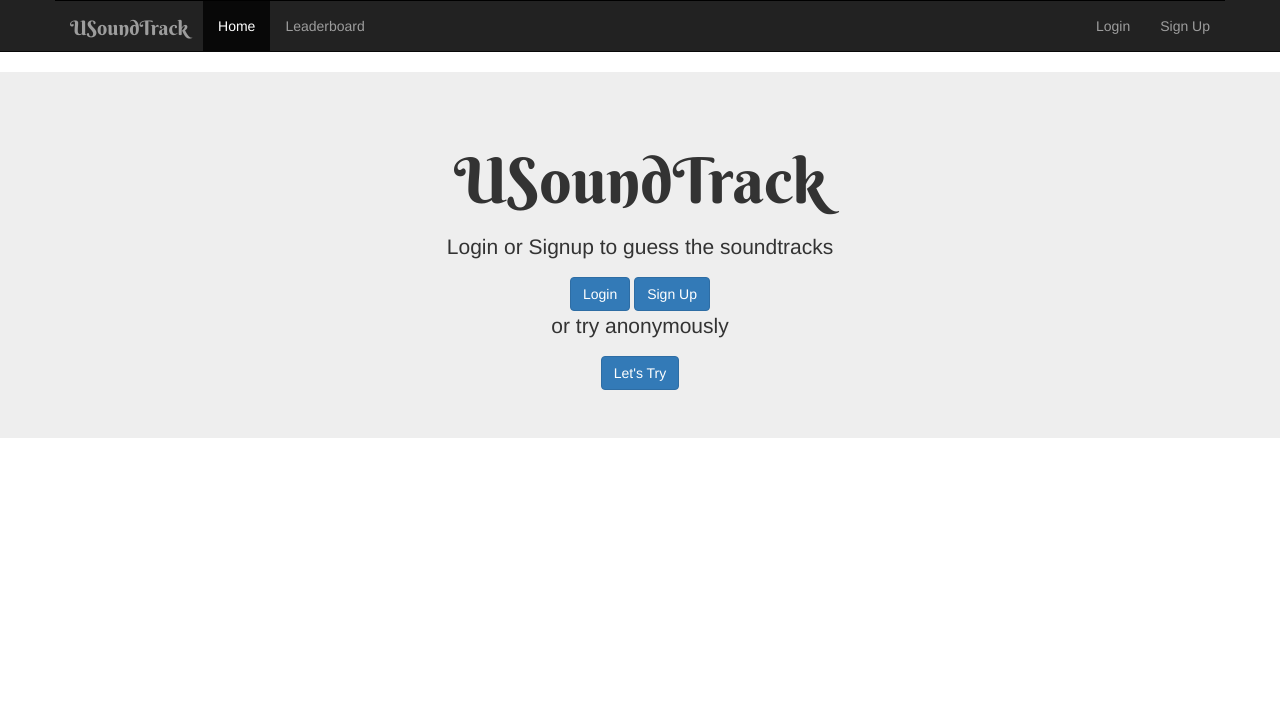
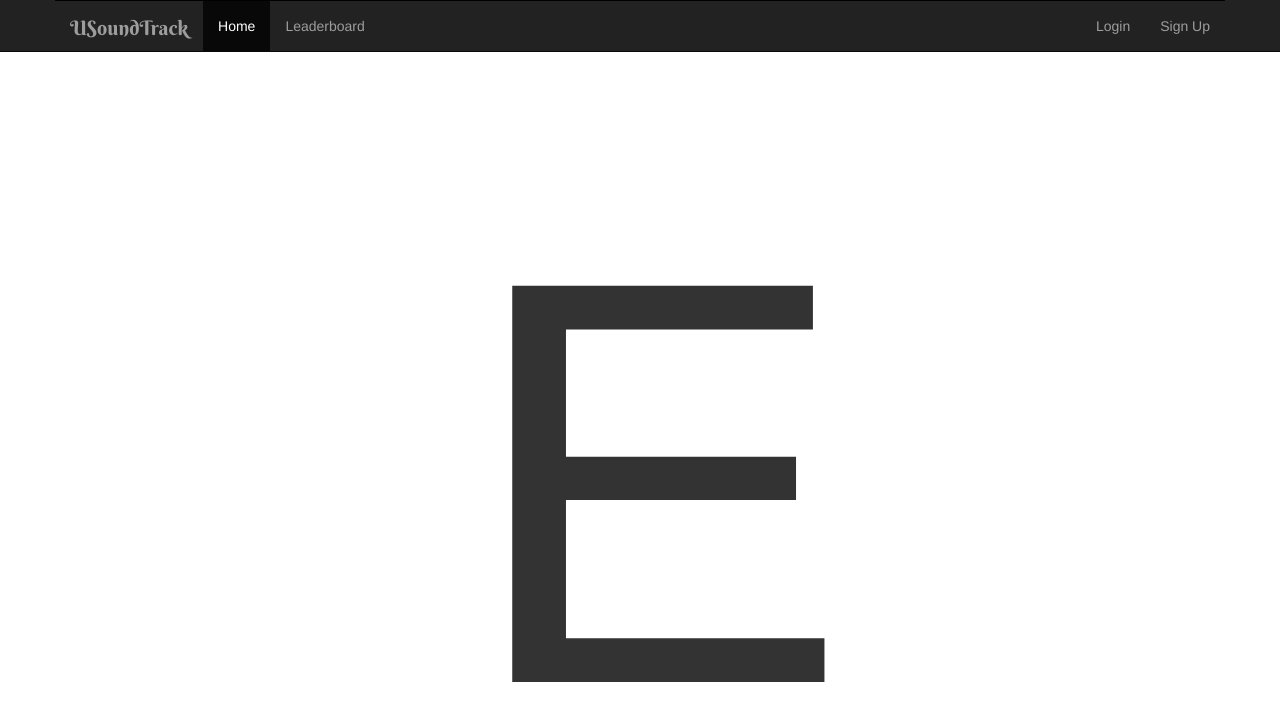
Before and after one commit to ovuncuzun/SpotifySoundtrackApp, a website: page client/index.html at #!/letter in a window 1280 px wide. Drawn offline with nearby package versions, Linux system fonts and the light colour scheme.

Commit message:
showing random letters

```diff
--- a/client/css/style.css
+++ b/client/css/style.css
@@ -136,3 +136,15 @@ body {
 .videogular-container.audio {
     height: 50px;
 }
+
+.letter-size {
+  font-size: 45vw;
+}
+
+.container-table {
+    display: table;
+}
+.vertical-center-row {
+    display: table-cell;
+    vertical-align: middle;
+}
--- a/client/js/app.js
+++ b/client/js/app.js
@@ -63,5 +63,11 @@ angular.module('SpotifyApp', ['ui.router', 'ui.bootstrap', 'SpotifyApp.controlle
                 controller: 'AdminCtrl'
             })
 
+            .state('letter', {
+                url: '/letter',
+                templateUrl: 'templates/letter.html',
+                controller: 'LetterCtrl'
+            })
+
 
     });
--- a/client/js/controllers.js
+++ b/client/js/controllers.js
@@ -191,6 +191,43 @@ angular.module('SpotifyApp.controllers', ['SpotifyApp.services', 'cgNotify'])
         SpotifySoundtracks.haltAudio();
     })
 
+    .controller('LetterCtrl', function($scope, $interval, SpotifySoundtracks) {
+        SpotifySoundtracks.haltAudio();
+        $scope.letters = ['E', 'e', 'L', 'l', 'A', 'a', 'K', 'k', 'İ', 'i', 'N', 'n'];
+        $scope.indexLetters = [0, 1, 2, 3, 4, 5, 6, 7, 8, 9, 10, 11];
+
+        function shuffleArray(a) {
+            var j, x, i;
+            for (i = a.length - 1; i > 0; i--) {
+                j = Math.floor(Math.random() * (i + 1));
+                x = a[i];
+                a[i] = a[j];
+                a[j] = x;
+            }
+            return a;
+        }
+
+        $scope.shuffledIndex = shuffleArray($scope.indexLetters);
+        console.log($scope.shuffledIndex);
+
+        $scope.indexTrack = 0;
+        function getRandomLetter() {
+
+            var index = $scope.shuffledIndex[$scope.indexTrack];
+            $scope.randomLetter = $scope.letters[index];
+
+            $scope.indexTrack++;
+
+            if($scope.indexTrack == 12) {
+                $scope.shuffledIndex = shuffleArray($scope.indexLetters);
+                console.log($scope.shuffledIndex);
+                $scope.indexTrack = 0;
+            }
+        }
+
+        $interval(getRandomLetter, 3000);
+    })
+
 
 angular.module('mainCtrl', ['authService'])
 
@@ -278,3 +315,5 @@ angular.module('userCtrl',['userService'])
                 })
         }
 });
+
+//hello
--- /dev/null
+++ b/client/templates/letter.html
@@ -0,0 +1,5 @@
+<div class="container container-table">
+    <div class="row vertical-center-row">
+        <div class="text-center col-md-4 col-md-offset-4 letter-size">{{ randomLetter }}</div>
+    </div>
+</div>
--- a/package.json
+++ b/package.json
@@ -10,7 +10,7 @@
   "author": "anatolii ruchka",
   "license": "ISC",
   "dependencies": {
-    "angular-smart-table" : "*",
+    "angular-smart-table": "*",
     "bcrypt-nodejs": "*",
     "body-parser": "*",
     "express": "*",
@@ -18,7 +18,7 @@
     "mongoose": "*",
     "morgan": "*",
     "prerender-node": "*",
-    "promise":"*",
+    "promise": "*",
     "restler": "*",
     "socket.io": "*"
   }
```
Also changed, not shown: 1 other file.
